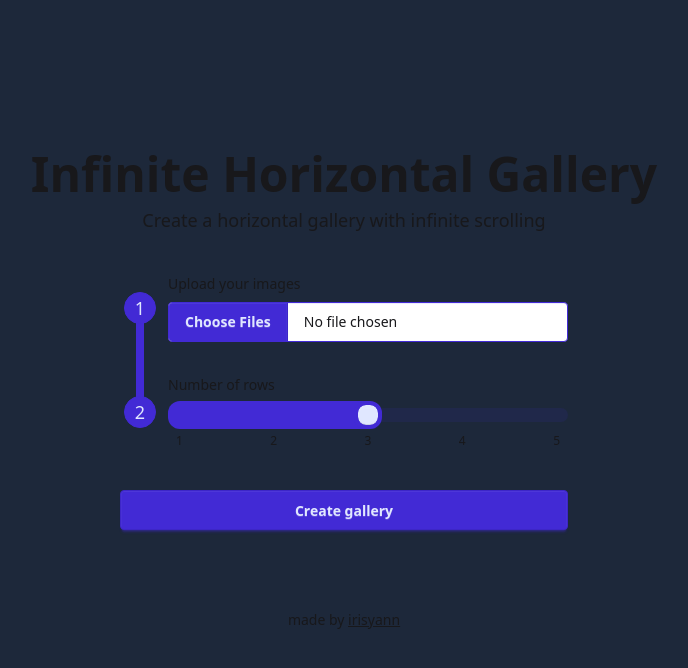
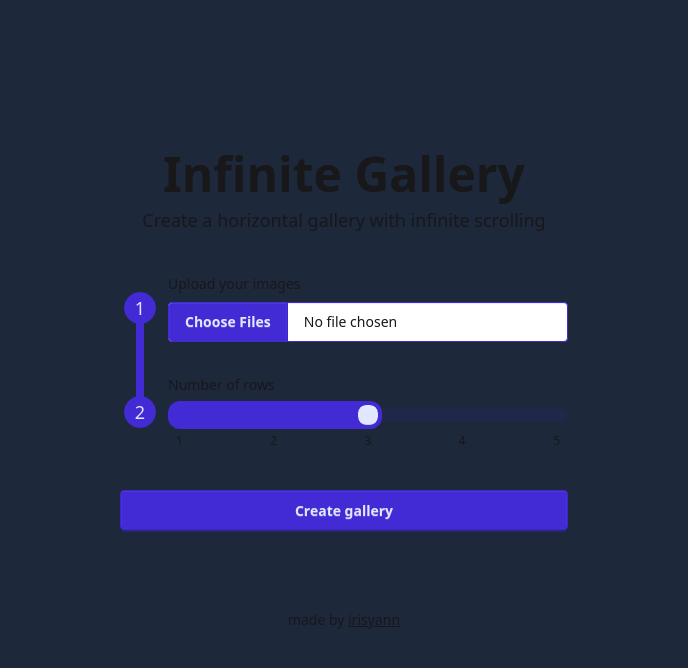
Before and after one commit to irisyann/infinite-gallery, a website with bundled scripts: page index.html in a window 1280 px wide. Shown: the whole page, without its empty margins (296-984 px from the left). Built offline with nearby package versions, Linux system fonts and the light colour scheme.

Commit message:
Update headers

```diff
--- a/index.html
+++ b/index.html
@@ -3,13 +3,13 @@
     <head>
         <meta charset="UTF-8">
         <meta name="viewport" content="width=device-width, initial-scale=1.0">
-        <title>Infinite Horizontal Gallery</title>
+        <title>Infinite Gallery</title>
         <link rel="stylesheet" href="styles.css">
     </head>
 
     <body class="pt-10">
         <div class="text-center mb-10">
-            <h1 class="text-3xl md:text-4xl lg:text-5xl font-bold">Infinite Horizontal Gallery</h1>
+            <h1 class="text-3xl md:text-4xl lg:text-5xl font-bold">Infinite Gallery</h1>
             <p class="text-sm md:text-md lg:text-lg mt-2">Create a horizontal gallery with infinite scrolling</p>
         </div>
 
```
